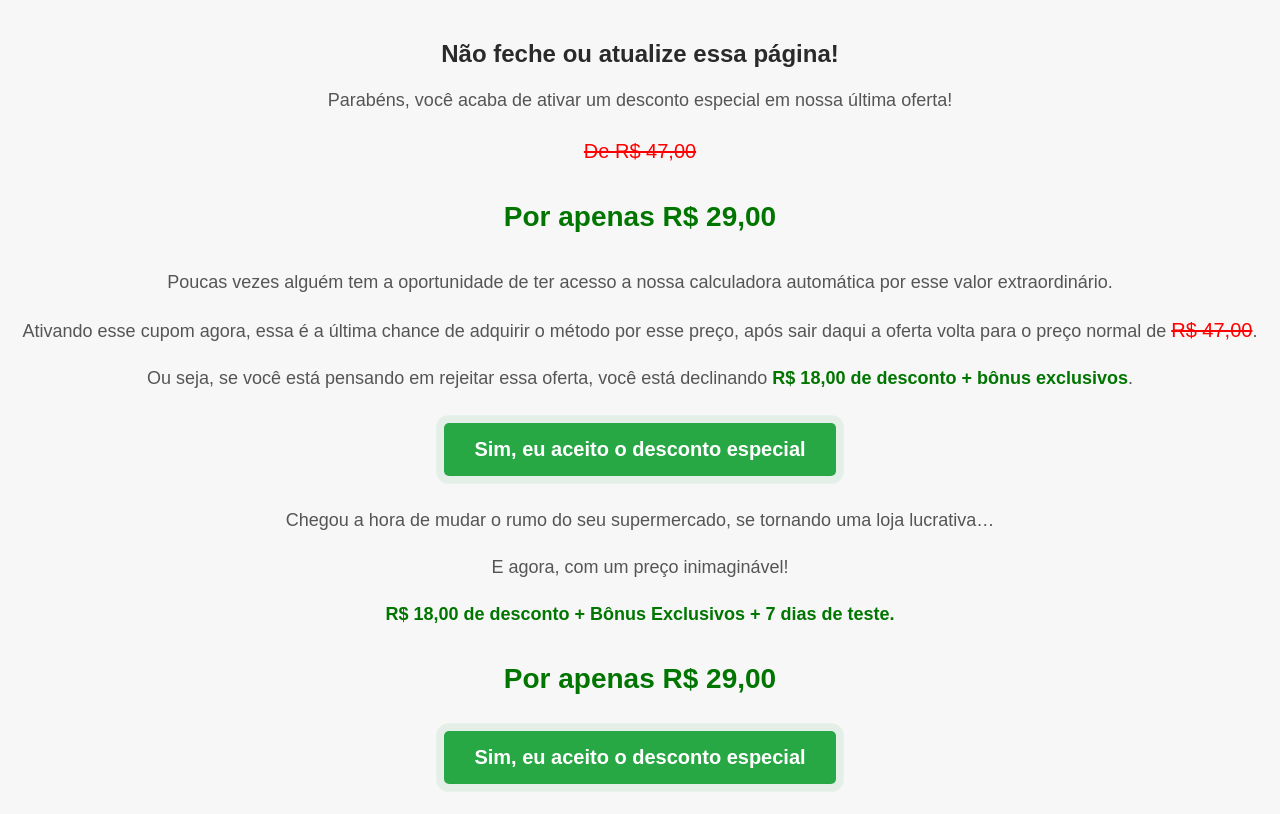
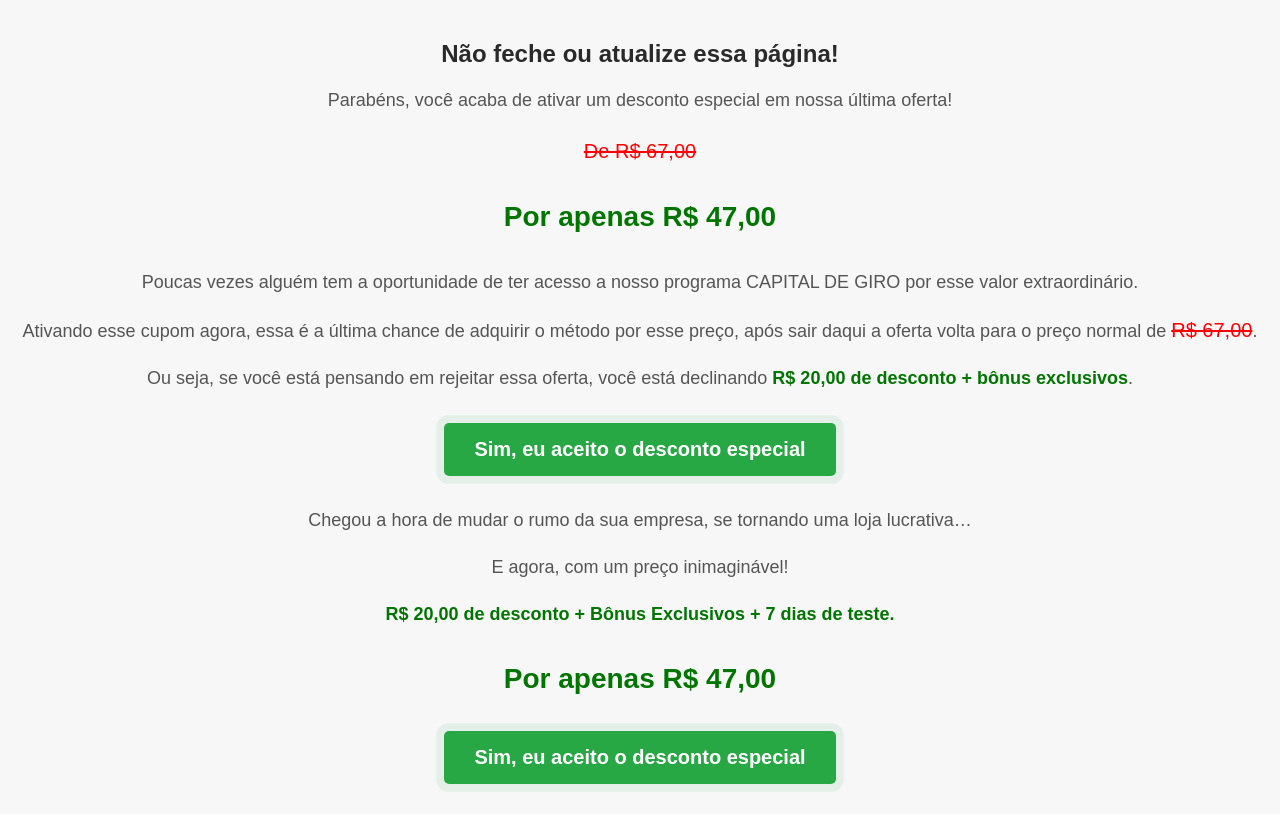
Before and after one commit to djalmanetob/back-giro, a plain HTML site: page index.html in a window 1280 px wide. Drawn offline with Linux system fonts and the light colour scheme.

Commit message:
Update index.html

```diff
--- a/index.html
+++ b/index.html
@@ -3,7 +3,7 @@
 <head>
     <meta charset="UTF-8">
     <meta name="viewport" content="width=device-width, initial-scale=1.0">
-    <title>Página de Desconto Especial - Precificação</title>
+    <title>Página de Desconto Especial</title>
     <style>
         body {
             font-family: Arial, sans-serif;
@@ -105,23 +105,23 @@
 
     <h1>Não feche ou atualize essa página!</h1>
     <p>Parabéns, você acaba de ativar um desconto especial em nossa última oferta!</p>
-    <p class="price-old">De R$ 47,00</p>
-    <p class="price-new">Por apenas R$ 29,00</p>
-    <p>Poucas vezes alguém tem a oportunidade de ter acesso a nossa calculadora automática por esse valor extraordinário.</p>
-    <p>Ativando esse cupom agora, essa é a última chance de adquirir o método por esse preço, após sair daqui a oferta volta para o preço normal de <span class="price-old">R$ 47,00</span>.</p>
-    <p>Ou seja, se você está pensando em rejeitar essa oferta, você está declinando <span class="highlight">R$ 18,00 de desconto + bônus exclusivos</span>.</p>
+    <p class="price-old">De R$ 67,00</p>
+    <p class="price-new">Por apenas R$ 47,00</p>
+    <p>Poucas vezes alguém tem a oportunidade de ter acesso a nosso programa CAPITAL DE GIRO por esse valor extraordinário.</p>
+    <p>Ativando esse cupom agora, essa é a última chance de adquirir o método por esse preço, após sair daqui a oferta volta para o preço normal de <span class="price-old">R$ 67,00</span>.</p>
+    <p>Ou seja, se você está pensando em rejeitar essa oferta, você está declinando <span class="highlight">R$ 20,00 de desconto + bônus exclusivos</span>.</p>
 
     <div class="button-container">
-        <a href="https://pay.kirvano.com/95139dfa-4d0f-40b0-b276-f74c43f3abfc" class="button pulse">Sim, eu aceito o desconto especial</a>
+        <a href="https://pay.kirvano.com/a8d59e0e-1dce-44b0-8fbc-d9d92f75a9aa" class="button pulse">Sim, eu aceito o desconto especial</a>
     </div>
 
-    <p>Chegou a hora de mudar o rumo do seu supermercado, se tornando uma loja lucrativa…</p>
+    <p>Chegou a hora de mudar o rumo da sua empresa, se tornando uma loja lucrativa…</p>
     <p>E agora, com um preço inimaginável!</p>
-    <p><span class="highlight">R$ 18,00 de desconto + Bônus Exclusivos + 7 dias de teste.</span></p>
-    <p class="price-new">Por apenas R$ 29,00</p>
+    <p><span class="highlight">R$ 20,00 de desconto + Bônus Exclusivos + 7 dias de teste.</span></p>
+    <p class="price-new">Por apenas R$ 47,00</p>
 
     <div class="button-container">
-        <a href="https://pay.kirvano.com/95139dfa-4d0f-40b0-b276-f74c43f3abfc" class="button pulse">Sim, eu aceito o desconto especial</a>
+        <a href="https://pay.kirvano.com/a8d59e0e-1dce-44b0-8fbc-d9d92f75a9aa" class="button pulse">Sim, eu aceito o desconto especial</a>
     </div>
 
 </body>
```
